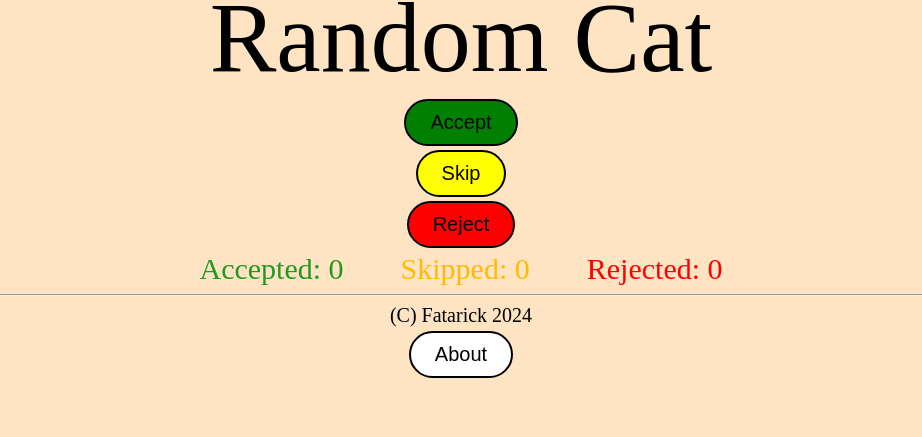
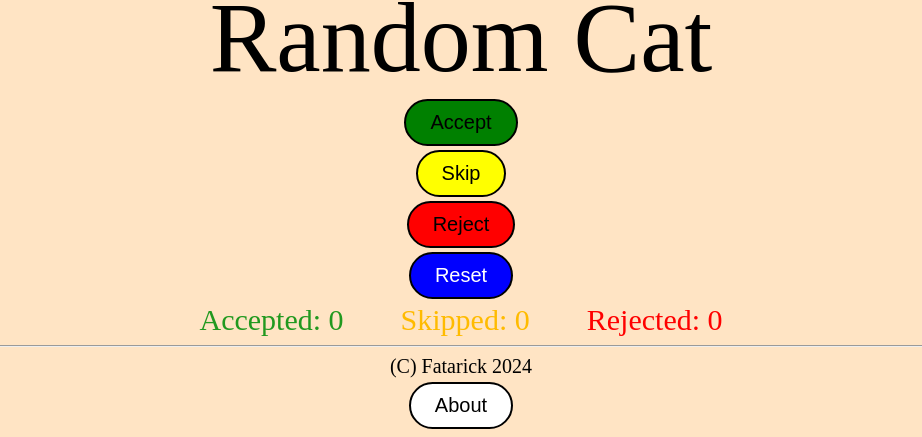
Before and after one commit to fatarick/catpicker, a plain HTML site: page index.html in a window 1280 px wide. Shown: the part 580-1017 px from the top of the page, without its empty margins (179-1101 px from the left). Before the commit the page ends 966 px from the top, so only its background shows below. Drawn offline with Linux system fonts and the light colour scheme.

Commit message:
Add reset button

```diff
--- a/index.html
+++ b/index.html
@@ -12,6 +12,7 @@
     <button id="accept" onclick="accept()" class="center">Accept</button>
     <button id="skip" onclick="skip()" class="center">Skip</button>
     <button id="reject" onclick="reject()" class="center">Reject</button>
+    <button id="reset" onclick="reset()" class="center">Reset</button>
     <div id="stats" class="center">
         <p1 id="accepted">Accepted: 0</p1>
         <p1 id="skipped">Skipped: 0</p1>
--- a/scriptIndex.js
+++ b/scriptIndex.js
@@ -30,6 +30,16 @@ function reject(){
     document.getElementById("rejected").innerHTML = "Rejected: " + rejected;
 }
 
+function reset(){
+    accepted = 0;
+    skipped = 0;
+    rejected = 0;
+    reload();
+    document.getElementById("accepted").innerHTML = "Accepted: " + accepted;
+    document.getElementById("skipped").innerHTML = "Skipped: " + skipped;
+    document.getElementById("rejected").innerHTML = "Rejected: " + rejected;
+}
+
 function redirectToAbout(){
     location.href = "about.html";
 }
--- a/styleIndex.css
+++ b/styleIndex.css
@@ -45,6 +45,11 @@ button {
     background-color: red;
 }
 
+#reset{
+    background-color: blue;
+    color: white
+}
+
 #accept:hover {
     background-color: lightgreen;
 }
@@ -59,6 +64,10 @@ button {
 
 #about:hover {
     background-color: lightgray;
+}
+
+#reset:hover {
+    background-color: lightblue;
 }
 
 p1 {
```
Also changed, not shown: about.html (+2 -2 lines).
